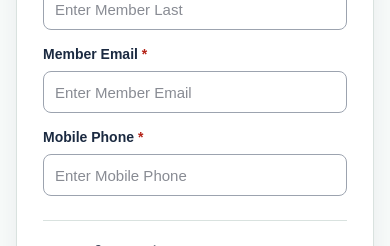
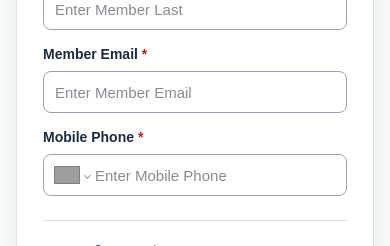
Before and after one commit to dcooper1109/register-pet, a Next.js app: page / in a window 390 px wide. Shown: the part 840-1086 px from the top of the page. Built offline with nearby package versions, Linux system fonts and the light colour scheme; no server answers; grey boxes are pictures that could not be loaded.

Commit message:
added phone format check

```diff
--- a/app/page.tsx
+++ b/app/page.tsx
@@ -2,6 +2,12 @@
 
 import Image from "next/image";
 import { useEffect, useState } from "react";
+
+import PhoneInput, {
+  isValidPhoneNumber,
+} from "react-phone-number-input";
+
+import "react-phone-number-input/style.css";
 
 const TERMS_VERSION = "2026-06-24";
 
@@ -698,6 +704,14 @@ export default function Home() {
         setResult(message);
         return false;
       }
+
+      if (!isValidPhoneNumber(addForm.memberPhone)) {
+        setIsError(true);
+        setResult(
+          "Please enter a valid mobile phone number, including the correct area code."
+        );
+        return false;
+      }
     }
     return true;
   }
@@ -841,12 +855,27 @@ export default function Home() {
               value={addForm.memberEmail}
               onChange={(v) => updateAddForm("memberEmail", v)}
             />
-            <Input
-              required
-              label="Mobile Phone"
-              value={addForm.memberPhone}
-              onChange={(v) => updateAddForm("memberPhone", v)}
-            />
+            <div>
+              <label style={labelStyle}>
+                Mobile Phone
+                <span style={requiredStyle}> *</span>
+              </label>
+
+              <PhoneInput
+                defaultCountry="US"
+                international={false}
+                countryCallingCodeEditable={false}
+                value={addForm.memberPhone}
+                onChange={(value) =>
+                  updateAddForm("memberPhone", value ?? "")
+                }
+                style={phoneInputContainerStyle}
+                numberInputProps={{
+                  style: phoneNumberInputStyle,
+                  placeholder: "Enter Mobile Phone",
+                }}
+              />
+            </div>
           </div>
 
           <div style={sectionDividerStyle} />
@@ -1413,3 +1442,25 @@ const faqAnswerStyle: React.CSSProperties = {
   fontSize: 14,
   lineHeight: 1.6,
 };
+
+const phoneInputContainerStyle: React.CSSProperties = {
+  width: "100%",
+  height: 42,
+  display: "flex",
+  alignItems: "center",
+  padding: "0 11px",
+  border: "1px solid #9ca3af",
+  borderRadius: 8,
+  backgroundColor: "#ffffff",
+  boxSizing: "border-box",
+};
+
+const phoneNumberInputStyle: React.CSSProperties = {
+  width: "100%",
+  height: 40,
+  border: "none",
+  outline: "none",
+  fontSize: 15,
+  backgroundColor: "transparent",
+  color: "#111827",
+};
--- a/package.json
+++ b/package.json
@@ -12,6 +12,7 @@
     "next": "16.2.6",
     "react": "19.2.4",
     "react-dom": "19.2.4",
+    "react-phone-number-input": "^3.4.17",
     "stripe": "^22.3.2"
   },
   "devDependencies": {
```
Also changed, not shown: 1 other file (tests, documents, lock files or other folders).
